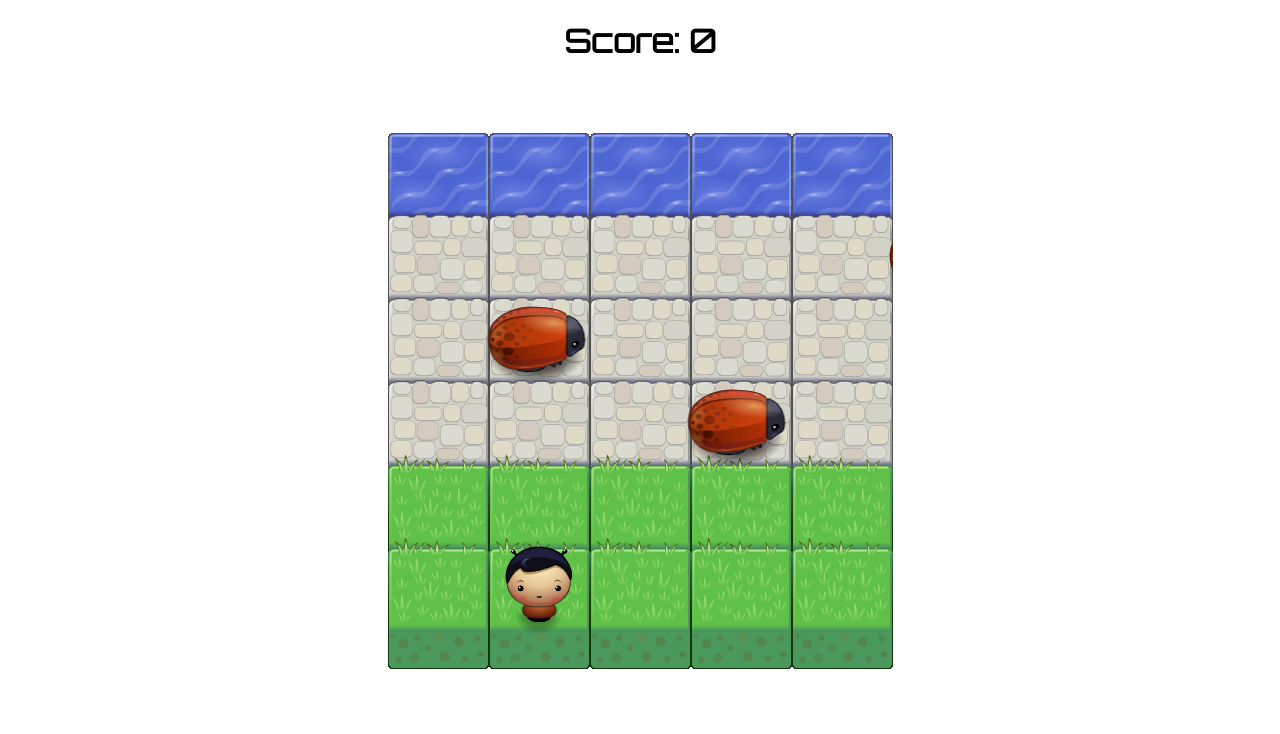
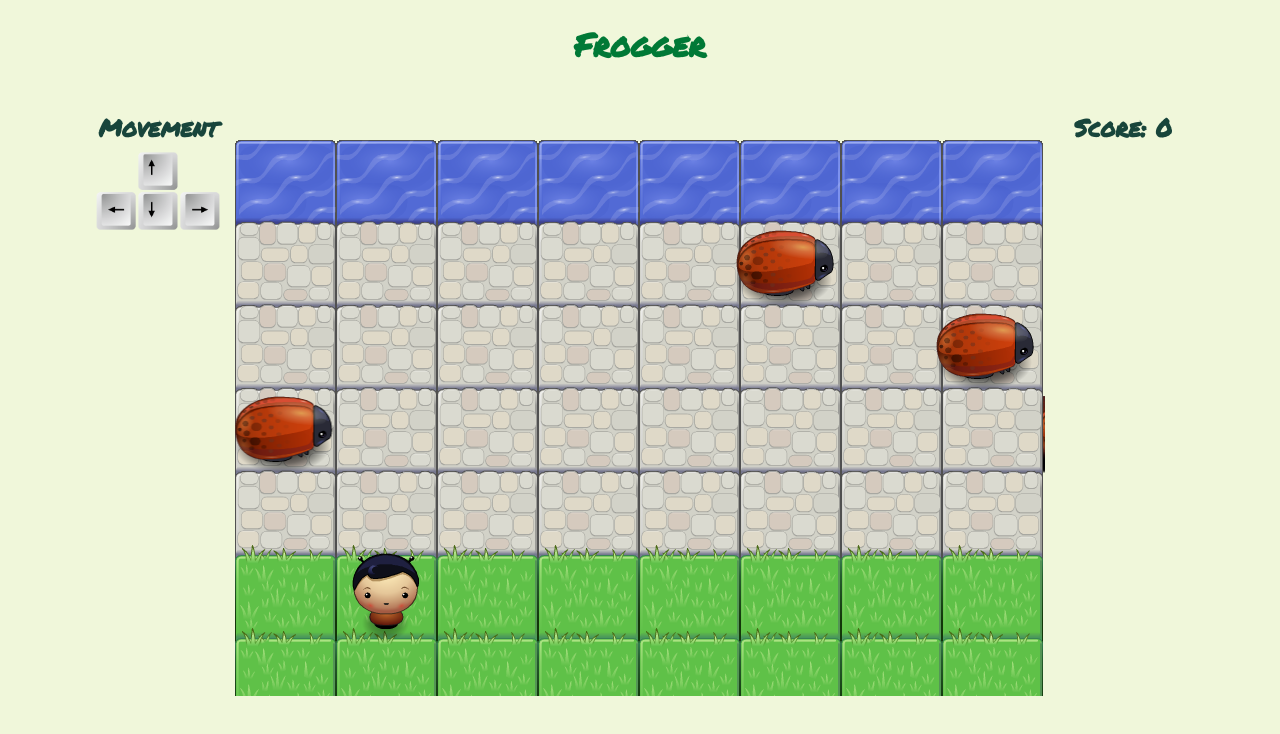
Before and after one commit to ckane30691/Shroom-Crossing, a plain HTML site: page frogger_master/index.html in a window 1280 px wide. Drawn offline with Linux system fonts and the light colour scheme.

Commit message:
Begin reworking game

```diff
--- a/frogger_master/css/style.css
+++ b/frogger_master/css/style.css
@@ -1,7 +1,31 @@
 body {
     text-align: center;
+    background-color: #f0f7da;
+    font-family: 'Permanent Marker', cursive;
+    position: relative;
+    color: 	#18453b;
+}
+
+img {
+  height: 250px;
+  width: 200px;
+  margin-top: -100px;
+}
+
+.title {
+  color: 	#007936;
 }
 
 .score {
-	font-family: 'Orbitron', sans-serif;
+  position: absolute;
+  right: 100px;
 }
+
+.instructions {
+  position: absolute;
+  left: 50px;
+}
+
+canvas {
+  margin: auto;
+}
--- a/frogger_master/index.html
+++ b/frogger_master/index.html
@@ -3,12 +3,17 @@
 <head>
     <meta charset="UTF-8">
     <title>Bugger</title>
-    <link href='https://fonts.googleapis.com/css?family=Orbitron' rel='stylesheet' type='text/css'>
+    <link href="https://fonts.googleapis.com/css?family=Permanent+Marker" rel="stylesheet">
     <link rel="stylesheet" href="css/style.css">
     <script src="js/jquery-2.1.4.min.js"></script>
 </head>
 <body>
-	<h1 class="score">Score: </h1>
+  <h1 class="title">Frogger</h1>
+	<h2 class="score">Score: </h2>
+  <div class="instructions">
+    <h2>Movement</h2>
+    <img src="./images/arrow_keys.png" alt="arrow keys">
+  </div>
     <script src="js/resources.js"></script>
     <script src="js/app.js"></script>
     <script src="js/engine.js"></script>
--- a/frogger_master/js/app.js
+++ b/frogger_master/js/app.js
@@ -8,7 +8,7 @@ var Enemy = function(x, y) {
 // Parameter: dt, a time delta between ticks
 Enemy.prototype.update = function(dt) {
     this.x += 100*dt;
-    this.x = this.x > 500 ? -100 : this.x;
+    this.x = this.x > 800 ? -100 : this.x;
 
     //Collision Detection Algo
     this.radius = 20;
@@ -63,7 +63,7 @@ Player.prototype.handleInput = function(input){
     this.win = this.y < 0 ? true : false;
     this.x = this.x < 0 ? 0 : this.x;
     this.y = this.y < 0 ? 400 : this.y;
-    this.x = this.x > 400 ? 400 : this.x;
+    this.x = this.x > 700 ? 700 : this.x;
     this.y = this.y > 400 ? 400 : this.y;
     if (this.win === true){
         score+=1;
--- a/frogger_master/js/engine.js
+++ b/frogger_master/js/engine.js
@@ -12,7 +12,7 @@ var Engine = (function(global) {
         ctx = canvas.getContext('2d'),
         lastTime;
 
-    canvas.width = 505;
+    canvas.width = 810;
     canvas.height = 606;
     doc.body.appendChild(canvas);
 
@@ -51,13 +51,14 @@ var Engine = (function(global) {
         var rowImages = [
                 'images/water-block.png',   // Top row is water
                 'images/stone-block.png',   // Row 1 of 3 of stone
+                'images/stone-block.png',   // Row 1 of 3 of stone
                 'images/stone-block.png',   // Row 2 of 3 of stone
                 'images/stone-block.png',   // Row 3 of 3 of stone
                 'images/grass-block.png',   // Row 1 of 2 of grass
                 'images/grass-block.png'    // Row 2 of 2 of grass
             ],
-            numRows = 6,
-            numCols = 5,
+            numRows = 7,
+            numCols = 8,
             row, col;
 
         for (row = 0; row < numRows; row++) {
```
Also changed, not shown: frogger_master/images/arrow_keys.png (added).
